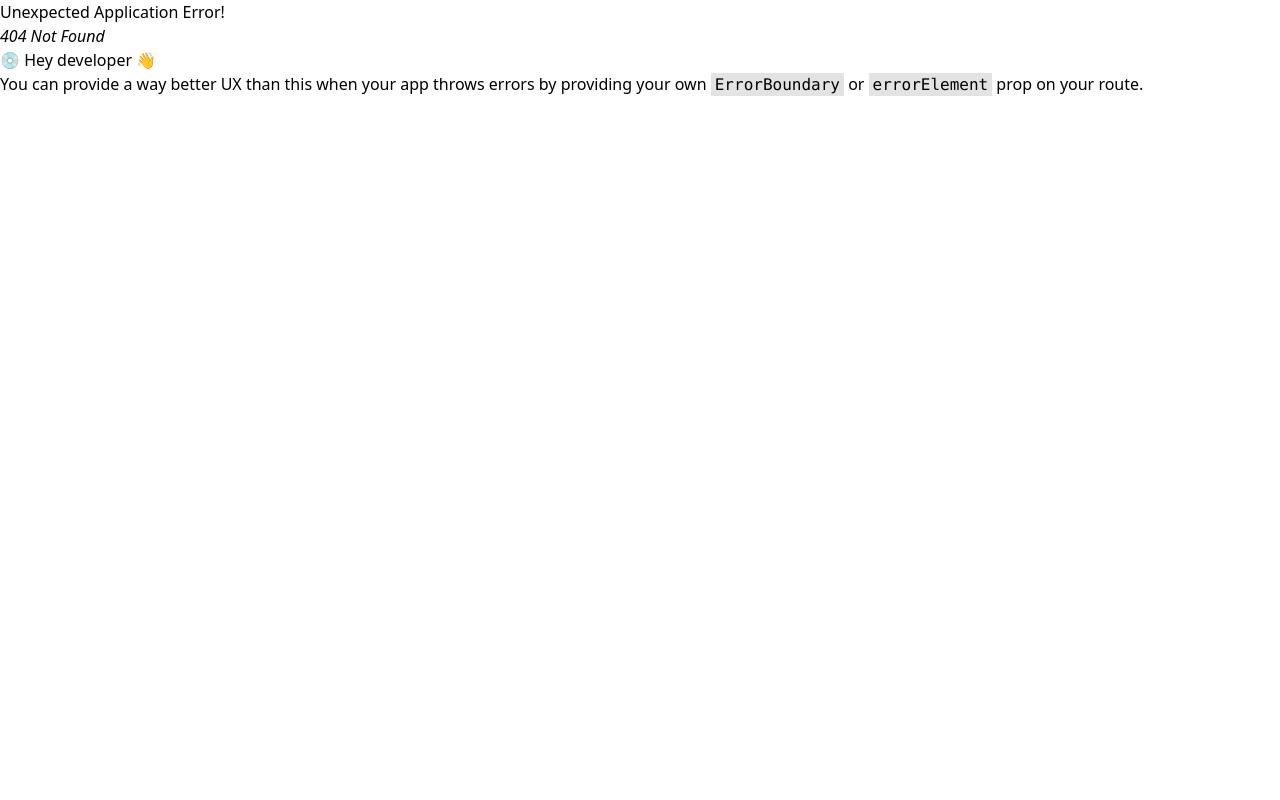
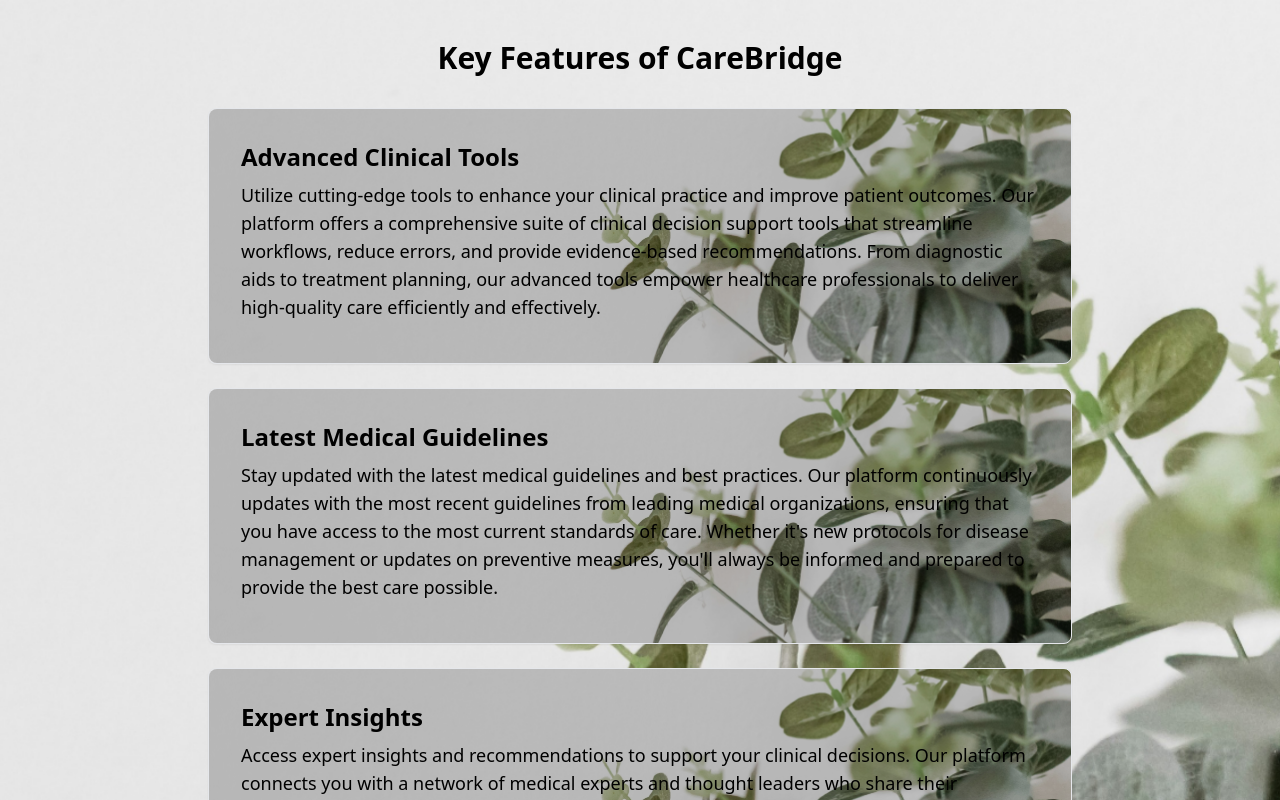
Before and after one commit to AarishShah/CareBridge, a React (Vite) app in the folder frontend/: page /features in a window 1280 px wide. Before the commit this address had no page. Shown: the top 800 px of the page. Built offline with nearby package versions, Linux system fonts and the light colour scheme.

Commit message:
feat: Add new Features component and update routing

```diff
--- a/frontend/src/App.jsx
+++ b/frontend/src/App.jsx
@@ -26,6 +26,7 @@
 import TeamPage from "./components/header-links/TeamPage";
 import DocFormTemp from "./components/auth/signup/DocFormTemp";
 import Enable2FA from "./components/2FA/Enable2FA";
+import Features from "./components/Features";
 
 const queryClient = new QueryClient();
 
@@ -78,7 +79,8 @@
   { path: "/about", element: <AboutPage /> },
   { path: "/team", element: <TeamPage /> },
   { path: "/patient/enable2fa", element: <Enable2FA /> },
-  { path: "/doctor/enable2fa", element: <Enable2FA /> }
+  { path: "/doctor/enable2fa", element: <Enable2FA /> },
+  { path: "/features", element: <Features />}
 ]);
 
 function App() {
--- /dev/null
+++ b/frontend/src/components/Features.jsx
@@ -0,0 +1,50 @@
+import React from "react";
+import backgroundImage from "../assets/8.png";
+
+const features = [
+    {
+        id: 1,
+        title: "Advanced Clinical Tools",
+        description: "Utilize cutting-edge tools to enhance your clinical practice and improve patient outcomes. Our platform offers a comprehensive suite of clinical decision support tools that streamline workflows, reduce errors, and provide evidence-based recommendations. From diagnostic aids to treatment planning, our advanced tools empower healthcare professionals to deliver high-quality care efficiently and effectively."
+      },
+      {
+        id: 2,
+        title: "Latest Medical Guidelines",
+        description: "Stay updated with the latest medical guidelines and best practices. Our platform continuously updates with the most recent guidelines from leading medical organizations, ensuring that you have access to the most current standards of care. Whether it's new protocols for disease management or updates on preventive measures, you'll always be informed and prepared to provide the best care possible."
+      },
+      {
+        id: 3,
+        title: "Expert Insights",
+        description: "Access expert insights and recommendations to support your clinical decisions. Our platform connects you with a network of medical experts and thought leaders who share their knowledge and experience through detailed articles, case studies, and webinars. Gain valuable perspectives on complex cases, stay informed about emerging trends in healthcare, and enhance your clinical decision-making with expert guidance."
+      },
+      {
+        id: 4,
+        title: "Patient Management",
+        description: "Efficiently manage patient records and streamline your workflow. Our platform provides robust patient management features that allow you to easily organize and access patient information, schedule appointments, and track treatment progress. With integrated tools for electronic health records (EHR), secure messaging, and patient portals, you can improve communication, enhance patient engagement, and ensure continuity of care."
+      }
+];
+
+const Features = () => {
+  return (
+    <div className="min-h-screen bg-cover bg-center" style={{ backgroundImage: `url(${backgroundImage})` }}>
+      <div className="max-w-4xl mx-auto py-10 px-4">
+        <h1 className="text-3xl font-semibold text-center mb-8 text-black">Key Features of CareBridge</h1>
+        {features.map((feature) => (
+          <div
+            key={feature.id}
+            className="mb-6 p-8 h-64 border rounded-lg shadow-sm relative bg-cover bg-center text-black"
+            style={{ backgroundImage: `url(${backgroundImage})` }}
+          >
+            <div className="absolute inset-0 bg-black opacity-20 rounded-lg"></div>
+            <div className="relative z-10">
+              <h2 className="text-2xl font-bold mb-2">{feature.title}</h2>
+              <p className="text-lg">{feature.description}</p>
+            </div>
+          </div>
+        ))}
+      </div>
+    </div>
+  );
+};
+
+export default Features;
--- a/frontend/src/components/GetStarted.jsx
+++ b/frontend/src/components/GetStarted.jsx
@@ -1,6 +1,13 @@
 import image from "../assets/5.png";
+import {useNavigate} from "react-router-dom";
 
 export default function GetStarted() {
+  const navigate = useNavigate();
+
+  const handleGetStarted = () => {
+    navigate('/doctor/signup');
+  };
+
   return (
     <div className="relative">
       <img src={image} alt="" className="w-full h-auto" />
@@ -13,7 +20,9 @@
         </p>
         <p className="text-sm md:text-md lg:text-lg text-black">
           Looking to elevate your practice?
-          <button className="mt-2 md:mt-4 ml-2 md:ml-4 px-4 md:px-6 py-2 bg-blue-500 text-white rounded-lg">Get Started</button>
+          <button className="mt-2 md:mt-4 ml-2 md:ml-4 px-4 md:px-6 py-2 bg-blue-500 text-white rounded-lg"
+            onClick={handleGetStarted}
+            >Get Started</button>
         </p>
       </div>
     </div>
--- a/frontend/src/components/Moto.jsx
+++ b/frontend/src/components/Moto.jsx
@@ -1,4 +1,17 @@
+import { useNavigate } from "react-router-dom";
+
 const Moto = () => {
+  const navigate = useNavigate();
+
+  const handleStartForFree = () => {
+    navigate('/patient/signup');
+  };
+
+  const handleFeatures = () => {
+    navigate('/features');
+  };
+
+
   return (
     <div className="flex flex-col items-center mt-6 lg:mt-20">
         <h1 className="text-3xl sm:text-6xl lg:text-6xl text-center tracking-wide">
@@ -8,12 +21,18 @@
         <p className="mt-10 text-lg text-center text-neutral-500 max-w-4xl">Transform your clinical practice with intelligent insights.
 Unlock the potential of your medical expertise with our advanced decision support tools. Experience the future of healthcare today with CareBridge.</p>
       <div className="flex justify-center my-10">
-        <a href="#" className="bg-gradient-to-r from-blue-500 to-blue-700 text-white py-3 px-4 mx-3 rounded-md">
-            Start for free
-            </a>
-            <a href="#" className="py-3 px-4 mx-3 rounded-md border">
-                Documentation
-                </a>
+      <button
+          onClick={handleStartForFree}
+          className="bg-gradient-to-r from-blue-500 to-blue-700 text-white py-3 px-4 mx-3 rounded-md"
+        >
+          Start for free
+        </button>
+            <button
+          onClick={handleFeatures}
+          className="py-3 px-4 mx-3 rounded-md border"
+        >
+          Features
+        </button>
             </div>
             <div className="flex mt-10 justify-center">
             </div>
--- a/frontend/src/components/auth/login/Login.jsx
+++ b/frontend/src/components/auth/login/Login.jsx
@@ -93,6 +93,10 @@
 
   const forgotPasswordUrl = `/${userType}/forgot-password`;
 
+  const handleSignUp = () => {
+    navigate(`/${userType}/signup`);
+  };
+
   return (
     <AuthForm heading="Login to CareBridge" onSubmit={handleSubmit}>
       {error && <div style={{ color: "crimson" }}>Could not authenticate</div>}
@@ -183,9 +187,12 @@
       </button>
       <div className="text-center mt-8 font-normal text-sm ml-2">
         <span>Don't have an Account? </span>
-        <a href="#" className="text-blue-500 font-semibold hover:underline">
-          Sign up
-        </a>
+        <button
+      onClick={handleSignUp}
+      className="text-blue-500 font-semibold hover:underline"
+    >
+      Sign up
+    </button>
       </div>
     </AuthForm>
   );
```
